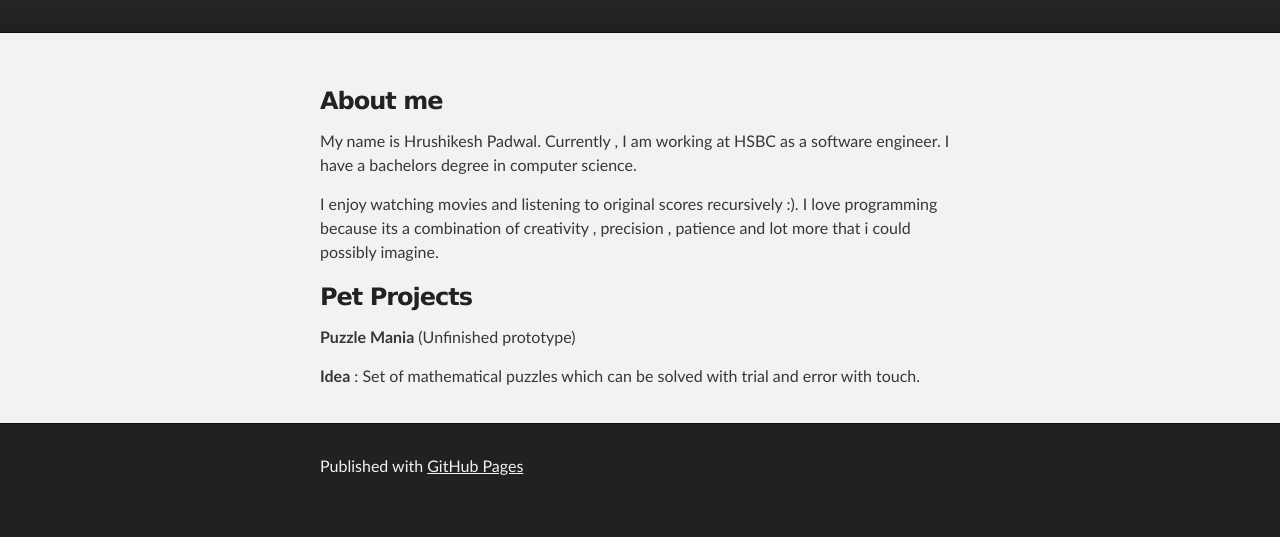
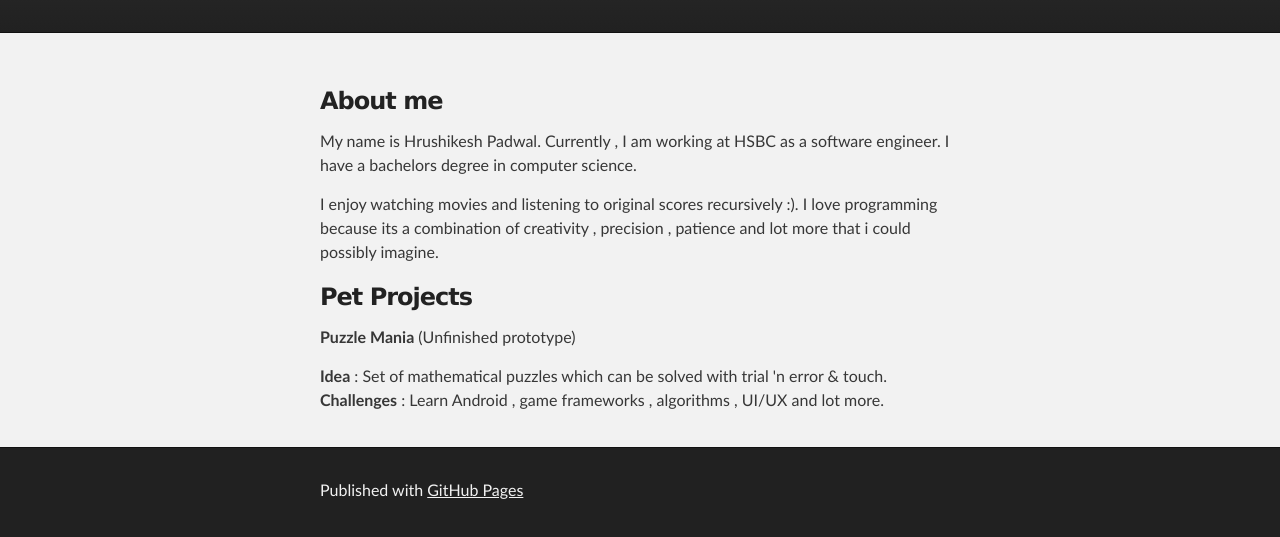
Before and after one commit to hrushipadwal/hrushipadwal.github.io, a plain HTML site: page index.html in a window 1280 px wide. Shown: the part 177-714 px from the top of the page. Drawn offline with Linux system fonts and the light colour scheme.

```diff
--- a/index.html
+++ b/index.html
@@ -41,7 +41,8 @@ I love programming because its a combination of creativity , precision , patienc
 
 <p><strong>Puzzle Mania</strong> (Unfinished prototype)</p>
 
-<p><strong>Idea</strong> : Set of mathematical puzzles which can be solved with trial and error with touch.</p>
+<p><strong>Idea</strong>       : Set of mathematical puzzles which can be solved with trial 'n error &amp; touch.
+<strong>Challenges</strong> : Learn Android , game frameworks , algorithms , UI/UX and lot more.</p>
       </section>
     </div>
 
--- a/params.json
+++ b/params.json
@@ -1 +1 @@
-{"name":"Hrushikesh Padwal","tagline":"Programmer | Movie freak | Indie Game Dev","body":"### About me\r\nMy name is Hrushikesh Padwal.\r\nCurrently , I am working at HSBC as a software engineer. I have a bachelors degree in computer science.\r\n\r\nI enjoy watching movies and listening to original scores recursively :). \r\nI love programming because its a combination of creativity , precision , patience and lot more that i could possibly imagine.\r\n\r\n### Pet Projects\r\n**Puzzle Mania** (Unfinished prototype)\r\n\r\n**Idea** : Set of mathematical puzzles which can be solved with trial and error with touch.\r\n\r\n\r\n\r\n\r\n","google":"","note":"Don't delete this file! It's used internally to help with page regeneration."}
+{"name":"Hrushikesh Padwal","tagline":"Programmer | Movie freak | Indie Game Dev","body":"### About me\r\nMy name is Hrushikesh Padwal.\r\nCurrently , I am working at HSBC as a software engineer. I have a bachelors degree in computer science.\r\n\r\nI enjoy watching movies and listening to original scores recursively :). \r\nI love programming because its a combination of creativity , precision , patience and lot more that i could possibly imagine.\r\n\r\n### Pet Projects\r\n**Puzzle Mania** (Unfinished prototype)\r\n\r\n**Idea**       : Set of mathematical puzzles which can be solved with trial 'n error & touch.\r\n**Challenges** : Learn Android , game frameworks , algorithms , UI/UX and lot more.\r\n\r\n\r\n\r\n\r\n\r\n","google":"","note":"Don't delete this file! It's used internally to help with page regeneration."}
```
